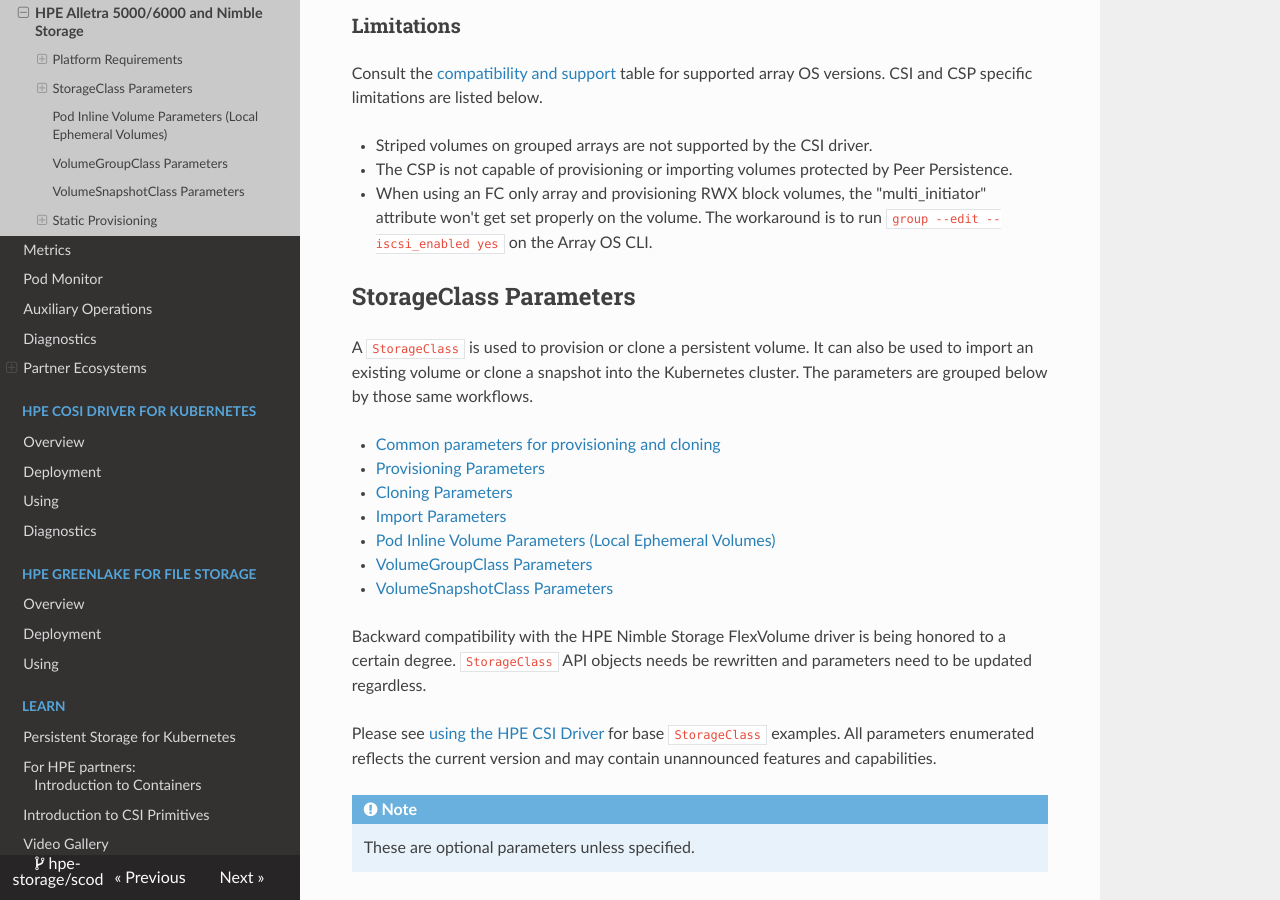
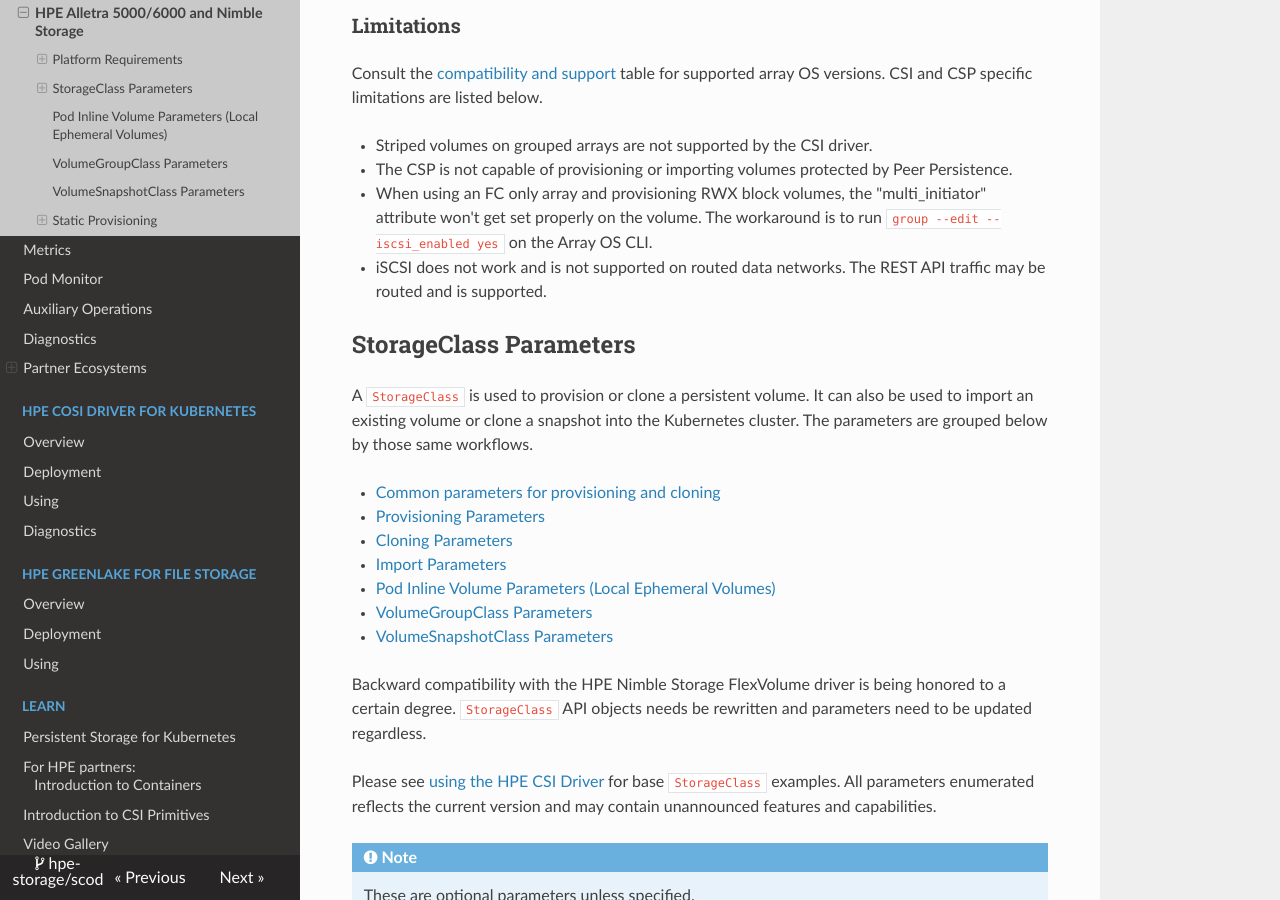
Before and after one commit to hpe-storage/scod, an MkDocs documentation site: the page built from docs/csi_driver/container_storage_provider/hpe_alletra_6000/index.md, in a window 1280 px wide and 900 px high, scrolled down 3327 px. Built offline with MkDocs 1.6.1, drawn with Linux system fonts in a browser that asks for light colours; nearby versions of some CDN libraries.

Commit message:
iSCSI routing limitation (#232)
Signed-off-by: Michael Mattsson <michael.mattsson@gmail.com>

```diff
--- a/docs/csi_driver/container_storage_provider/hpe_alletra_6000/index.md
+++ b/docs/csi_driver/container_storage_provider/hpe_alletra_6000/index.md
@@ -93,6 +93,7 @@
 - Striped volumes on grouped arrays are not supported by the CSI driver.
 - The CSP is not capable of provisioning or importing volumes protected by Peer Persistence.
 - When using an FC only array and provisioning RWX block volumes, the "multi_initiator" attribute won't get set properly on the volume. The workaround is to run `group --edit --iscsi_enabled yes` on the Array OS CLI.
+- iSCSI does not work and is not supported on routed data networks. The REST API traffic may be routed and is supported.
 
 ## StorageClass Parameters
 
```
